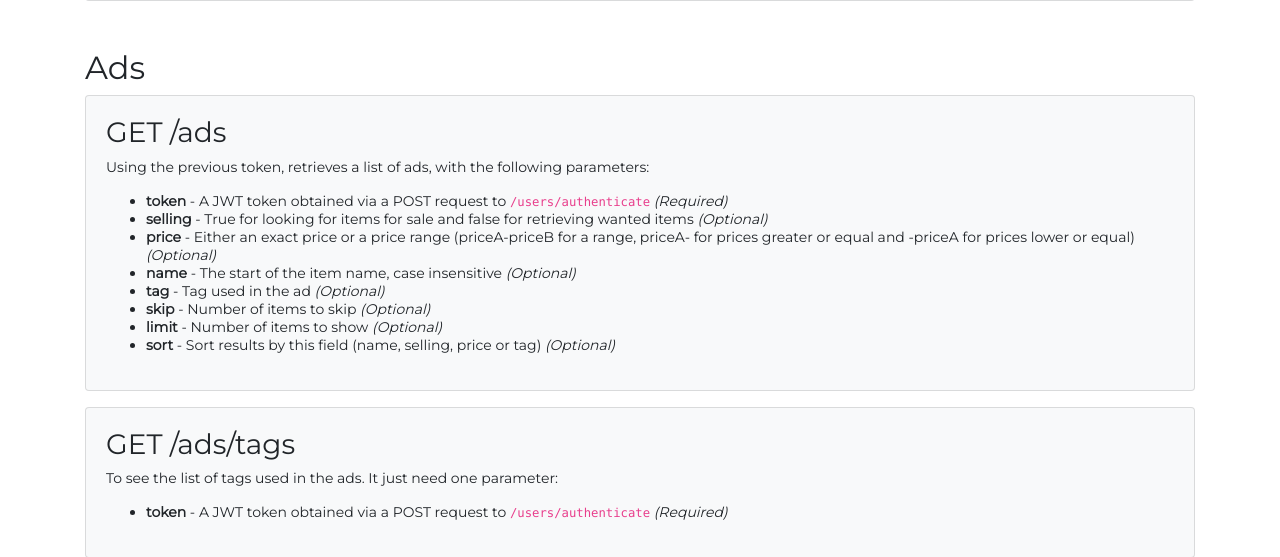
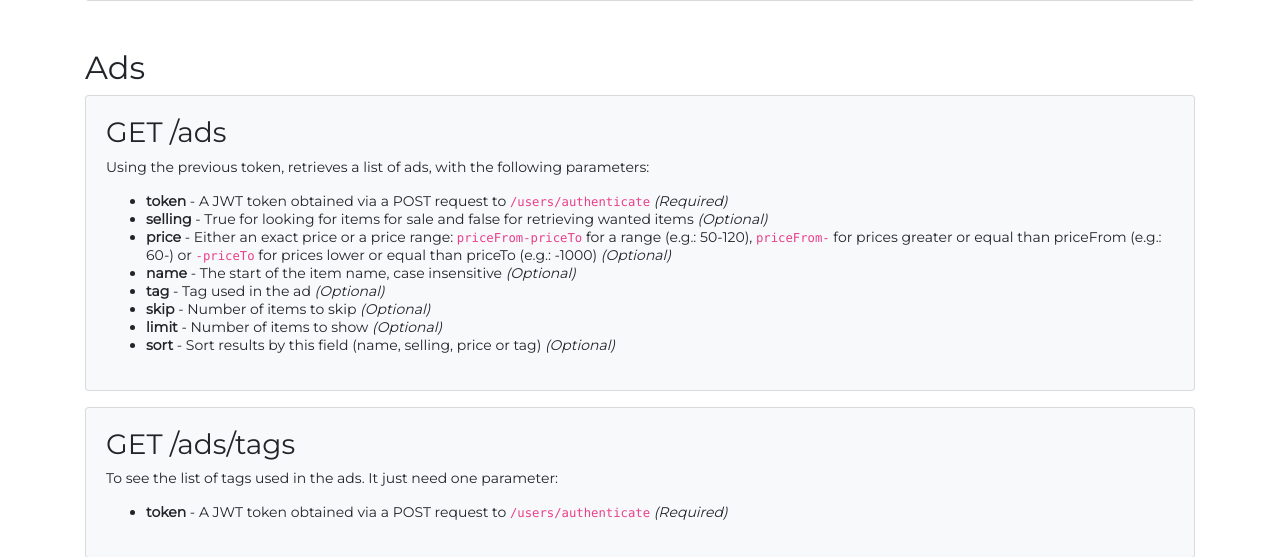
Before and after one commit to manuelsagra/nodepop, a Node project: template views/index.ejs in a window 1280 px wide. Shown: the part 575-1132 px from the top of the page. Run offline with Node 20 templates, Linux system fonts and the light colour scheme; the template is opened without the code that fills it, so the values that code supplies are empty.

Commit message:
Fixed some typos

```diff
--- a/views/index.ejs
+++ b/views/index.ejs
@@ -56,7 +56,7 @@
                         <ul>
                             <li><strong>token</strong> - A JWT token obtained via a POST request to <code>/users/authenticate</code> <em>(Required)</em></li>
                             <li><strong>selling</strong> - True for looking for items for sale and false for retrieving wanted items <em>(Optional)</em></li>
-                            <li><strong>price</strong> - Either an exact price or a price range (priceA-priceB for a range, priceA- for prices greater or equal and -priceA for prices lower or equal) <em>(Optional)</em></li>
+                            <li><strong>price</strong> - Either an exact price or a price range: <code>priceFrom-priceTo</code> for a range (e.g.: 50-120), <code>priceFrom-</code> for prices greater or equal than priceFrom (e.g.: 60-) or <code>-priceTo</code> for prices lower or equal than priceTo (e.g.: -1000) <em>(Optional)</em></li>
                             <li><strong>name</strong> - The start of the item name, case insensitive <em>(Optional)</em></li>
                             <li><strong>tag</strong> - Tag used in the ad <em>(Optional)</em></li>
                             <li><strong>skip</strong> - Number of items to skip <em>(Optional)</em></li>
```
Also changed, not shown: README.md.
